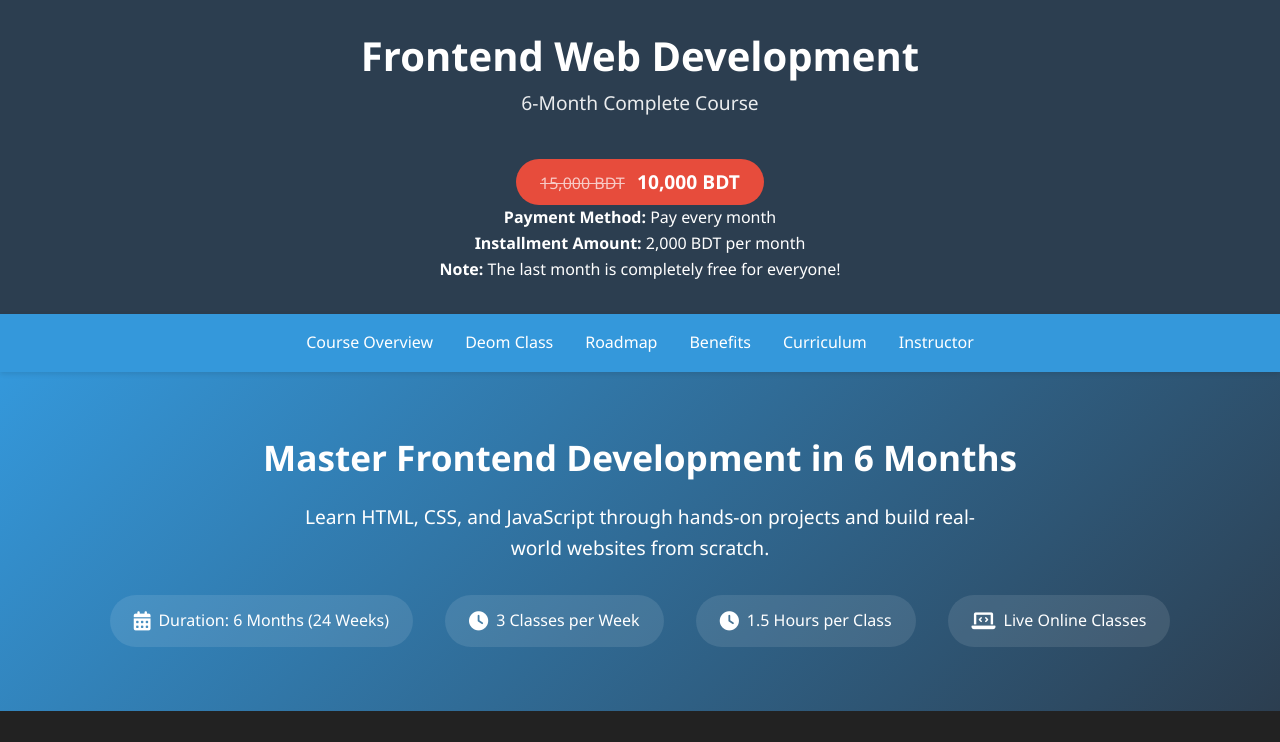
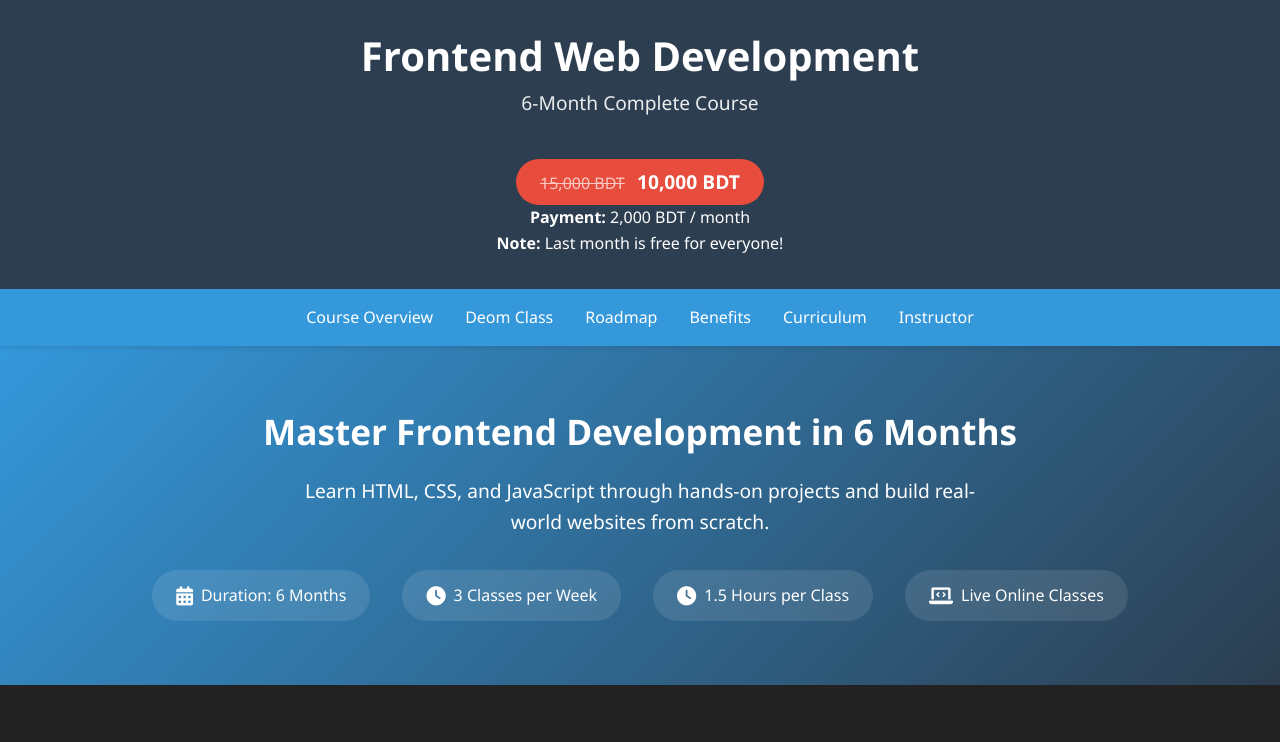
Before and after one commit to Junayed-Bin-Karim/6-Month-Frontend-Web-Development, a plain HTML site: page index.html in a window 1280 px wide. Shown: the top 742 px of the page. Drawn offline with Linux system fonts and the light colour scheme.

Commit message:
Update project files

```diff
--- a/index.html
+++ b/index.html
@@ -37,13 +37,11 @@
     <span class="original-price">15,000 BDT</span>
     <span class="discounted-price">10,000 BDT</span>
   </div>
+
   <div class="payment-info">
-    <p><strong>Payment Method:</strong> Pay every month</p>
-    <p><strong>Installment Amount:</strong> 2,000 BDT per month</p>
-    <p><strong>Note:</strong> The last month is completely free for everyone!</p>
+    <p><strong>Payment:</strong> 2,000 BDT / month</p>
+    <p><strong>Note:</strong> Last month is free for everyone!</p>
   </div>
-</div>
-
 
     <div class="mobile-menu-btn">
       <div class="hamburger">
@@ -81,7 +79,7 @@
       <div class="course-details">
         <div class="detail-item">
           <i class="fas fa-calendar-alt"></i>
-          <span>Duration: 6 Months (24 Weeks)</span>
+          <span>Duration: 6 Months</span>
         </div>
         <div class="detail-item">
           <i class="fas fa-clock"></i>
```
